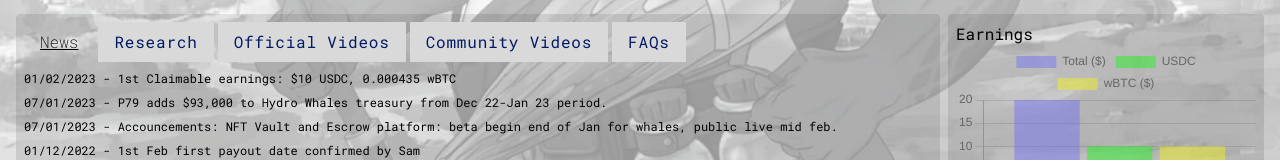
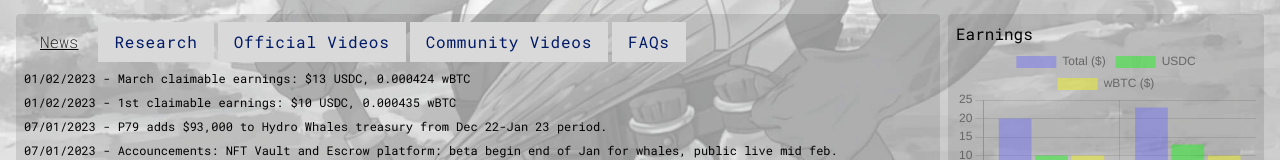
Before and after one commit to CryptoSafetySquad/website, a Next.js app: page /projects/hydro-whales in a window 1280 px wide. Shown: the part 603-763 px from the top of the page. Built offline with nearby package versions, Linux system fonts and the light colour scheme.

Commit message:
Add march earnings for whales.

```diff
--- a/data/projects/hydrowhales/earnings.ts
+++ b/data/projects/hydrowhales/earnings.ts
@@ -9,6 +9,7 @@ export type HydroWhaleEarningsEntry = {
 
 const earnings: HydroWhaleEarningsEntry[] = [
   { label: '1 Feb 23', date: '2023-02-01', usdc: 10, wbtc: 10, amount: 20.00, notes: '$10 USDC, 0.000435 wBTC' },
+  { label: '1 Mar 23', date: '2023-03-01', usdc: 13, wbtc: 10, amount: 23.00, notes: '$13 USDC, 0.000424 wBTC' },
 ]
 
 export default earnings
--- a/data/projects/hydrowhales/news.tsx
+++ b/data/projects/hydrowhales/news.tsx
@@ -1,7 +1,8 @@
 import type { NewsEntry } from "../../../types/NewsEntry"
 
 const news: NewsEntry[] = [
-  { date: '01/02/2023', content: '1st Claimable earnings: $10 USDC, 0.000435 wBTC' },
+  { date: '01/02/2023', content: 'March claimable earnings: $13 USDC, 0.000424 wBTC' },
+  { date: '01/02/2023', content: '1st claimable earnings: $10 USDC, 0.000435 wBTC' },
   { date: '07/01/2023', content: 'P79 adds $93,000 to Hydro Whales treasury from Dec 22-Jan 23 period.' },
   { date: '07/01/2023', content: 'Accouncements: NFT Vault and Escrow platform:  beta begin end of Jan for whales, public live mid feb.' },
   { date: '01/12/2022', content: '1st Feb first payout date confirmed by Sam' },
```
